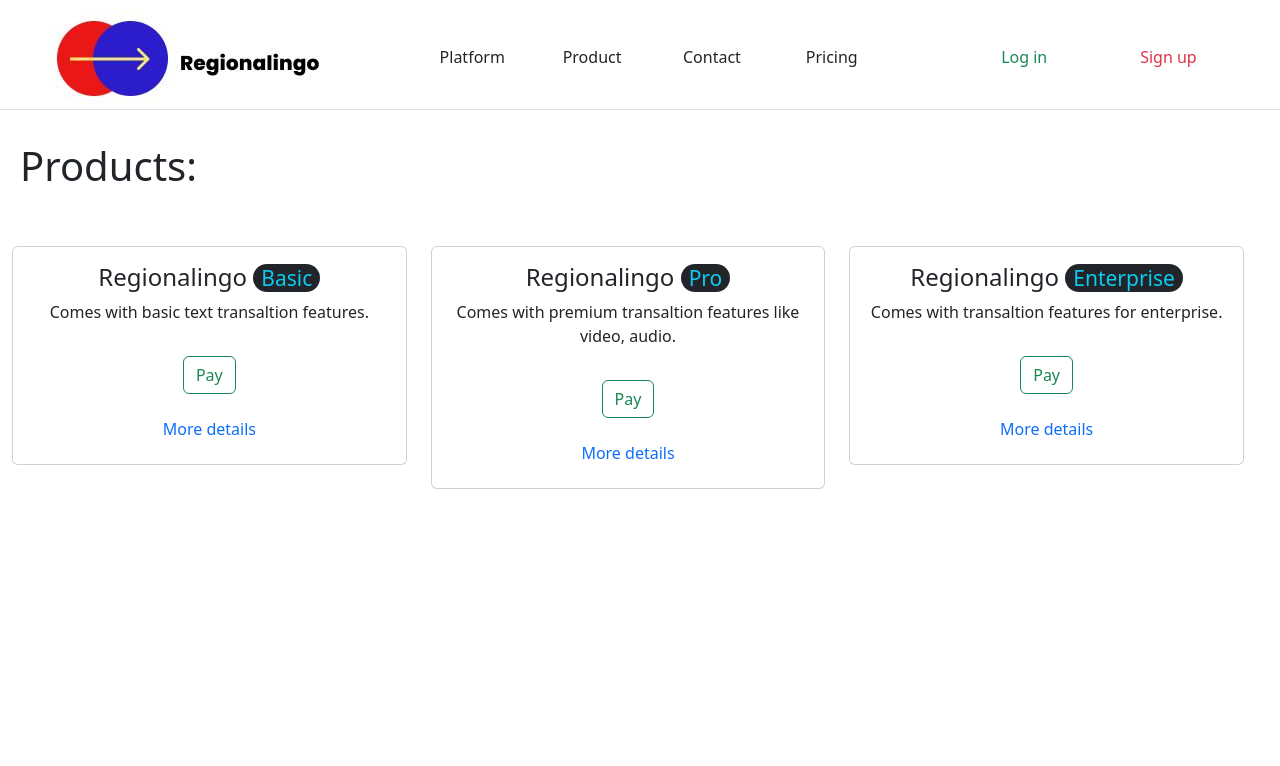
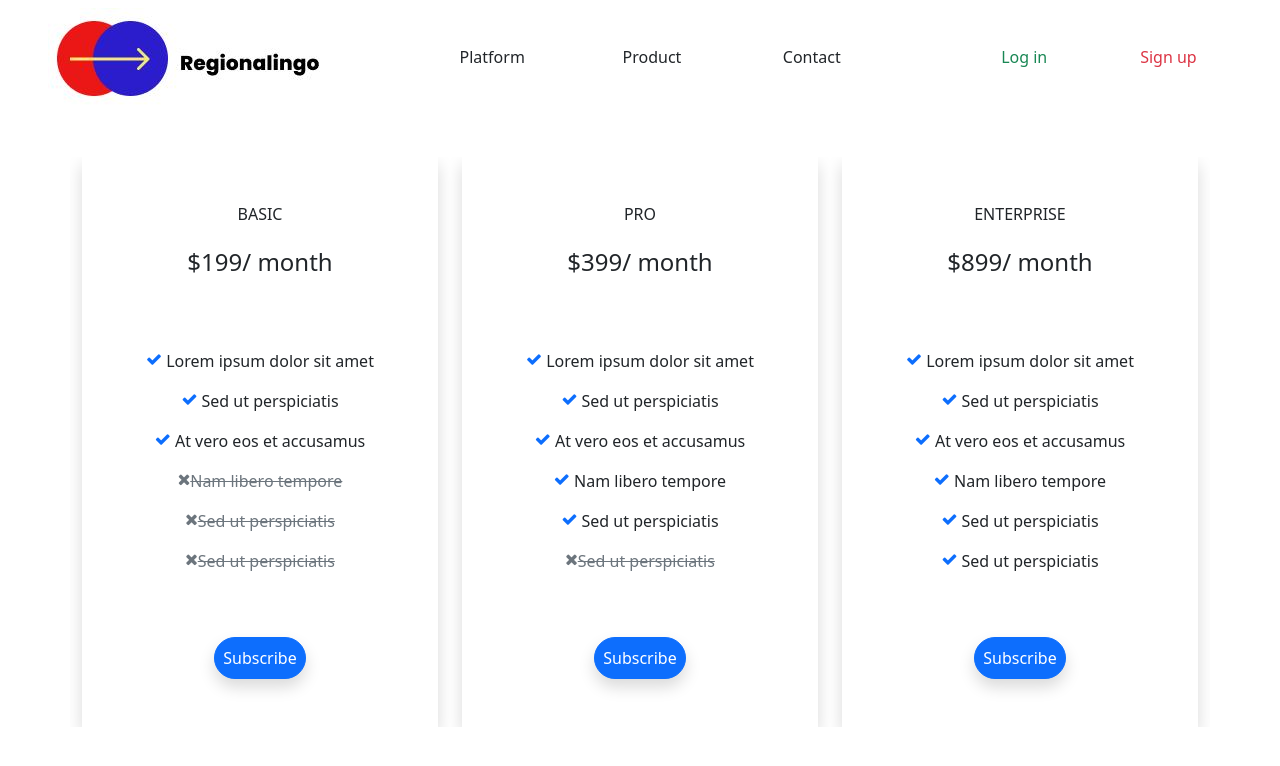
Before and after one commit to HARSH-KUMAR10/IBMProject_client, a React (Create React App) app: page /product in a window 1280 px wide. Shown: the top 766 px of the page. Built offline with nearby package versions, Linux system fonts and the light colour scheme.

Commit message:
Pricing UI to Product UI, Pricing file removed

```diff
--- a/src/App.js
+++ b/src/App.js
@@ -6,7 +6,6 @@ import Signup from './pages/Signup';
 import Product from './pages/Product';
 import Contact from './pages/Contact';
 import Platform from './pages/Platform';
-import Pricing from './pages/Pricing';
 
 
 
@@ -20,7 +19,6 @@ function App() {
       <Route path="/product" element={<Product/>}/>
       <Route path="/contact" element={<Contact/>}/>
       <Route path="/platform" element={<Platform/>}/>
-      <Route path="/pricing" element={<Pricing/>}/>
     </Routes>
     </BrowserRouter>
   );
--- a/src/components/hero/Header.js
+++ b/src/components/hero/Header.js
@@ -8,7 +8,6 @@ export default function Header() {
           <div className="col-3 text-center"onClick={() => window.location.href="/platform"}>Platform</div>
           <div className="col-3 text-center" onClick={() => window.location.href="/product"}>Product</div>
           <div className="col-3 text-center" onClick={() => window.location.href="/contact"}>Contact</div>
-          <div className="col-3 text-center" onClick={() => window.location.href="/pricing"}>Pricing</div>
         </div>
         <div className="col-3 row justify-content-around align-items-baseline">
           <div className="col-4 text-success" onClick={()=>window.location.href="/login"}>Log in</div>
--- a/src/pages/Contact.js
+++ b/src/pages/Contact.js
@@ -67,7 +67,7 @@ export default function Contact(){
                         <thead class="table-dark">
                         <tr>
                             <th>Name</th>
-                            <th>Branch</th>
+                            <th>Designation</th>
                     </tr>
                     </thead>
 
--- a/src/pages/Pricing.js
+++ /dev/null
@@ -1,97 +0,0 @@
-import Header from "../components/hero/Header";
-
-export default function Contact(){
-    return (
-        <div>
-            <Header/>
-
-<div className="maincontainer">
-       <section>
-          <div class="container py-5">
-
-            <div class="row text-center align-items-end">
-
-              <div class="col-lg-4 mb-5 mb-lg-0">
-                <div class="bg-white p-5 rounded-lg shadow">
-                  <h1 class="h6 text-uppercase font-weight-bold mb-4">Basic</h1>
-                  <h2 class="h4 font-weight-bold">$199<span class="text-small font-weight-normal ml-2">/ month</span></h2>
-                  <div class="custom-separator my-4 mx-auto bg-primary"></div>
-                  <ul class="list-unstyled my-5 text-small text-left">
-                    <li class="mb-3">
-                      <i class="fa fa-check mr-2 text-primary"></i> Lorem ipsum dolor sit amet</li>
-                    <li class="mb-3">
-                      <i class="fa fa-check mr-2 text-primary"></i> Sed ut perspiciatis</li>
-                    <li class="mb-3">
-                      <i class="fa fa-check mr-2 text-primary"></i> At vero eos et accusamus</li>
-                    <li class="mb-3 text-muted">
-                      <i class="fa fa-times mr-2"></i>
-                      <del>Nam libero tempore</del>
-                    </li>
-                    <li class="mb-3 text-muted">
-                      <i class="fa fa-times mr-2"></i>
-                      <del>Sed ut perspiciatis</del>
-                    </li>
-                    <li class="mb-3 text-muted">
-                      <i class="fa fa-times mr-2"></i>
-                      <del>Sed ut perspiciatis</del>
-                    </li>
-                  </ul>
-                  <button className="btn btn-primary btn-block p-2 shadow rounded-pill">Subscribe</button>
-                </div>
-              </div>
-
-              <div class="col-lg-4 mb-5 mb-lg-0">
-                <div class="bg-white p-5 rounded-lg shadow">
-                  <h1 class="h6 text-uppercase font-weight-bold mb-4">Pro</h1>
-                  <h2 class="h4 font-weight-bold">$399<span class="text-small font-weight-normal ml-2">/ month</span></h2>
-                  <div class="custom-separator my-4 mx-auto bg-primary"></div>
-                  <ul class="list-unstyled my-5 text-small text-left font-weight-normal">
-                    <li class="mb-3">
-                      <i class="fa fa-check mr-2 text-primary"></i> Lorem ipsum dolor sit amet</li>
-                    <li class="mb-3">
-                      <i class="fa fa-check mr-2 text-primary"></i> Sed ut perspiciatis</li>
-                    <li class="mb-3">
-                      <i class="fa fa-check mr-2 text-primary"></i> At vero eos et accusamus</li>
-                    <li class="mb-3">
-                      <i class="fa fa-check mr-2 text-primary"></i> Nam libero tempore</li>
-                    <li class="mb-3">
-                      <i class="fa fa-check mr-2 text-primary"></i> Sed ut perspiciatis</li>
-                    <li class="mb-3 text-muted">
-                      <i class="fa fa-times mr-2"></i>
-                      <del>Sed ut perspiciatis</del>
-                    </li>
-                  </ul>
-                  <button className="btn btn-primary btn-block p-2 shadow rounded-pill">Subscribe</button>
-                </div>
-              </div>
-
-              <div class="col-lg-4">
-                <div class="bg-white p-5 rounded-lg shadow">
-                  <h1 class="h6 text-uppercase font-weight-bold mb-4">Enterprise</h1>
-                  <h2 class="h4 font-weight-bold">$899<span class="text-small font-weight-normal ml-2">/ month</span></h2>
-                  <div class="custom-separator my-4 mx-auto bg-primary"></div>
-                  <ul class="list-unstyled my-5 text-small text-left font-weight-normal">
-                    <li class="mb-3">
-                      <i class="fa fa-check mr-2 text-primary"></i> Lorem ipsum dolor sit amet</li>
-                    <li class="mb-3">
-                      <i class="fa fa-check mr-2 text-primary"></i> Sed ut perspiciatis</li>
-                    <li class="mb-3">
-                      <i class="fa fa-check mr-2 text-primary"></i> At vero eos et accusamus</li>
-                    <li class="mb-3">
-                      <i class="fa fa-check mr-2 text-primary"></i> Nam libero tempore</li>
-                    <li class="mb-3">
-                      <i class="fa fa-check mr-2 text-primary"></i> Sed ut perspiciatis</li>
-                    <li class="mb-3">
-                      <i class="fa fa-check mr-2 text-primary"></i> Sed ut perspiciatis</li>
-                  </ul>
-                  <button className="btn btn-primary btn-block p-2 shadow rounded-pill">Subscribe</button>
-                </div>
-              </div>
-
-            </div>
-          </div>
-        </section>
-      </div>
-      </div>
-    )
-}
--- a/src/pages/Product.js
+++ b/src/pages/Product.js
@@ -1,54 +1,97 @@
 import Header from "../components/hero/Header";
 
-export default function Contact(){
+export default function Product(){
     return (
         <div>
             <Header/>
-            <div className="row border-top">
-                <div className="col-5 px-4 py-2">
-                    <div className="display-6 px-2 pt-4 pb-5">Products:</div>
+
+<div className="maincontainer">
+       <section>
+          <div class="container py-5">
+
+            <div class="row text-center align-items-end">
+
+              <div class="col-lg-4 mb-5 mb-lg-0">
+                <div class="bg-white p-5 rounded-lg shadow">
+                  <h1 class="h6 text-uppercase font-weight-bold mb-4">Basic</h1>
+                  <h2 class="h4 font-weight-bold">$199<span class="text-small font-weight-normal ml-2">/ month</span></h2>
+                  <div class="custom-separator my-4 mx-auto bg-primary"></div>
+                  <ul class="list-unstyled my-5 text-small text-left">
+                    <li class="mb-3">
+                      <i class="fa fa-check mr-2 text-primary"></i> Lorem ipsum dolor sit amet</li>
+                    <li class="mb-3">
+                      <i class="fa fa-check mr-2 text-primary"></i> Sed ut perspiciatis</li>
+                    <li class="mb-3">
+                      <i class="fa fa-check mr-2 text-primary"></i> At vero eos et accusamus</li>
+                    <li class="mb-3 text-muted">
+                      <i class="fa fa-times mr-2"></i>
+                      <del>Nam libero tempore</del>
+                    </li>
+                    <li class="mb-3 text-muted">
+                      <i class="fa fa-times mr-2"></i>
+                      <del>Sed ut perspiciatis</del>
+                    </li>
+                    <li class="mb-3 text-muted">
+                      <i class="fa fa-times mr-2"></i>
+                      <del>Sed ut perspiciatis</del>
+                    </li>
+                  </ul>
+                  <button className="btn btn-primary btn-block p-2 shadow rounded-pill">Subscribe</button>
                 </div>
+              </div>
 
-                <div className="text-center px-4 row">
-                <div className="col-4">
-                <div class="card">
-                    <div class=" card-body">
-                        <h4 class="card-title">Regionalingo <small className="text-info bg-dark rounded-4 px-2">Basic</small></h4>
-                        <p class="card-text">Comes with basic text transaltion features.</p>
-                        <div className="py-3 px-2">
-                        <button className="btn btn-outline-success">Pay</button>
-                        </div>
-                        <button className="btn text-primary">More details</button>
-                    </div>
-                    </div>
+              <div class="col-lg-4 mb-5 mb-lg-0">
+                <div class="bg-white p-5 rounded-lg shadow">
+                  <h1 class="h6 text-uppercase font-weight-bold mb-4">Pro</h1>
+                  <h2 class="h4 font-weight-bold">$399<span class="text-small font-weight-normal ml-2">/ month</span></h2>
+                  <div class="custom-separator my-4 mx-auto bg-primary"></div>
+                  <ul class="list-unstyled my-5 text-small text-left font-weight-normal">
+                    <li class="mb-3">
+                      <i class="fa fa-check mr-2 text-primary"></i> Lorem ipsum dolor sit amet</li>
+                    <li class="mb-3">
+                      <i class="fa fa-check mr-2 text-primary"></i> Sed ut perspiciatis</li>
+                    <li class="mb-3">
+                      <i class="fa fa-check mr-2 text-primary"></i> At vero eos et accusamus</li>
+                    <li class="mb-3">
+                      <i class="fa fa-check mr-2 text-primary"></i> Nam libero tempore</li>
+                    <li class="mb-3">
+                      <i class="fa fa-check mr-2 text-primary"></i> Sed ut perspiciatis</li>
+                    <li class="mb-3 text-muted">
+                      <i class="fa fa-times mr-2"></i>
+                      <del>Sed ut perspiciatis</del>
+                    </li>
+                  </ul>
+                  <button className="btn btn-primary btn-block p-2 shadow rounded-pill">Subscribe</button>
                 </div>
-                <div className="col-4">
-                    <div class="card">
-                    <div class="card-body">
-                        <h4 class="card-title">Regionalingo <small className="text-info bg-dark rounded-4 px-2">Pro</small> </h4>
-                        <p class="card-text">Comes with premium transaltion features like video, audio.</p>
-                        <div className="py-3 px-2">
-                        <button className="btn btn-outline-success">Pay</button>
-                        </div>
-                        <button className="btn text-primary ">More details</button>
-                    </div>
-                    </div>
+              </div>
+
+              <div class="col-lg-4">
+                <div class="bg-white p-5 rounded-lg shadow">
+                  <h1 class="h6 text-uppercase font-weight-bold mb-4">Enterprise</h1>
+                  <h2 class="h4 font-weight-bold">$899<span class="text-small font-weight-normal ml-2">/ month</span></h2>
+                  <div class="custom-separator my-4 mx-auto bg-primary"></div>
+                  <ul class="list-unstyled my-5 text-small text-left font-weight-normal">
+                    <li class="mb-3">
+                      <i class="fa fa-check mr-2 text-primary"></i> Lorem ipsum dolor sit amet</li>
+                    <li class="mb-3">
+                      <i class="fa fa-check mr-2 text-primary"></i> Sed ut perspiciatis</li>
+                    <li class="mb-3">
+                      <i class="fa fa-check mr-2 text-primary"></i> At vero eos et accusamus</li>
+                    <li class="mb-3">
+                      <i class="fa fa-check mr-2 text-primary"></i> Nam libero tempore</li>
+                    <li class="mb-3">
+                      <i class="fa fa-check mr-2 text-primary"></i> Sed ut perspiciatis</li>
+                    <li class="mb-3">
+                      <i class="fa fa-check mr-2 text-primary"></i> Sed ut perspiciatis</li>
+                  </ul>
+                  <button className="btn btn-primary btn-block p-2 shadow rounded-pill">Subscribe</button>
                 </div>
-                <div className="col-4">
-                    <div class="card">
-                    <div class="card-body">
-                        <h4 class="card-title">Regionalingo <small className="text-info bg-dark rounded-4 px-2">Enterprise</small> </h4>
-                        <p class="card-text">Comes with transaltion features for enterprise.</p>
-                        <div className="py-3 px-2">
-                        <button className="btn btn-outline-success">Pay</button>
-                        </div>
-                        <button className="btn text-primary">More details</button>
-                    </div>
-                    </div>
-                </div>
-                </div>
+              </div>
 
             </div>
-        </div>
+          </div>
+        </section>
+      </div>
+      </div>
     )
 }
```
